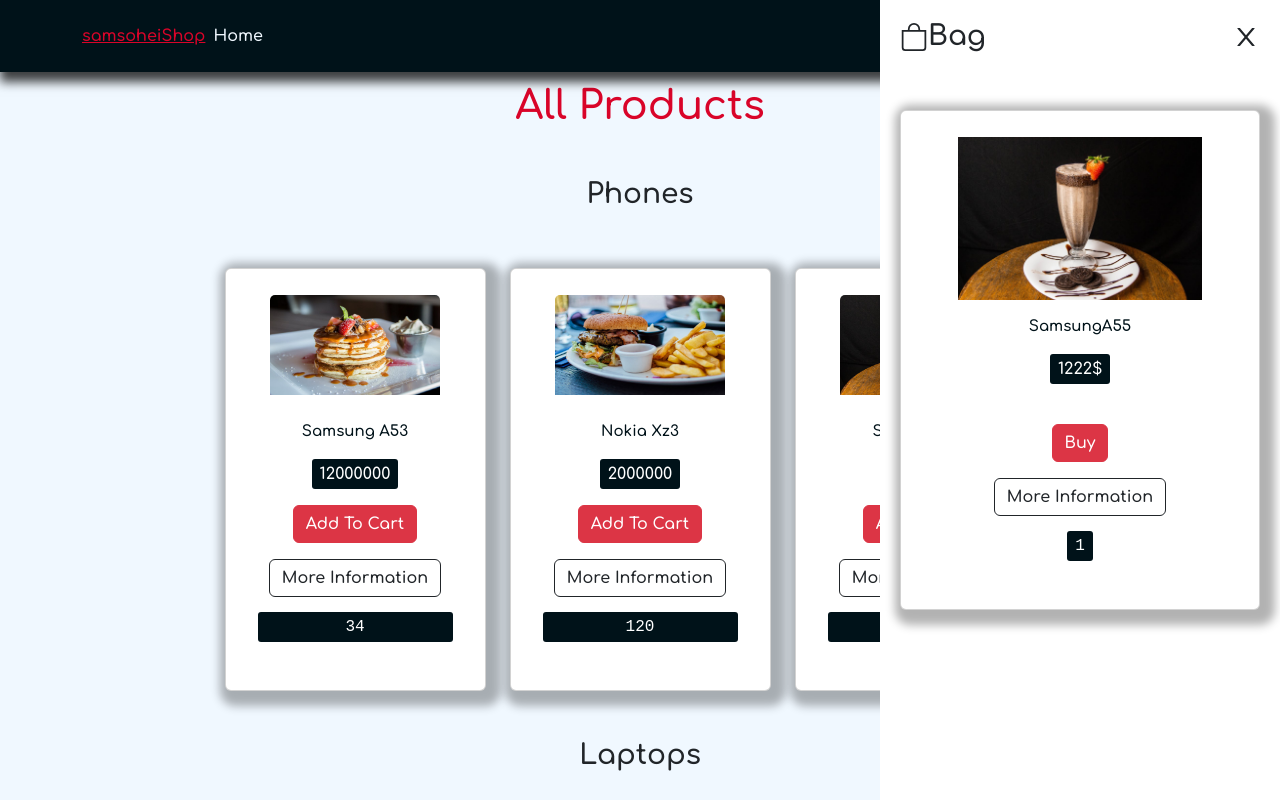
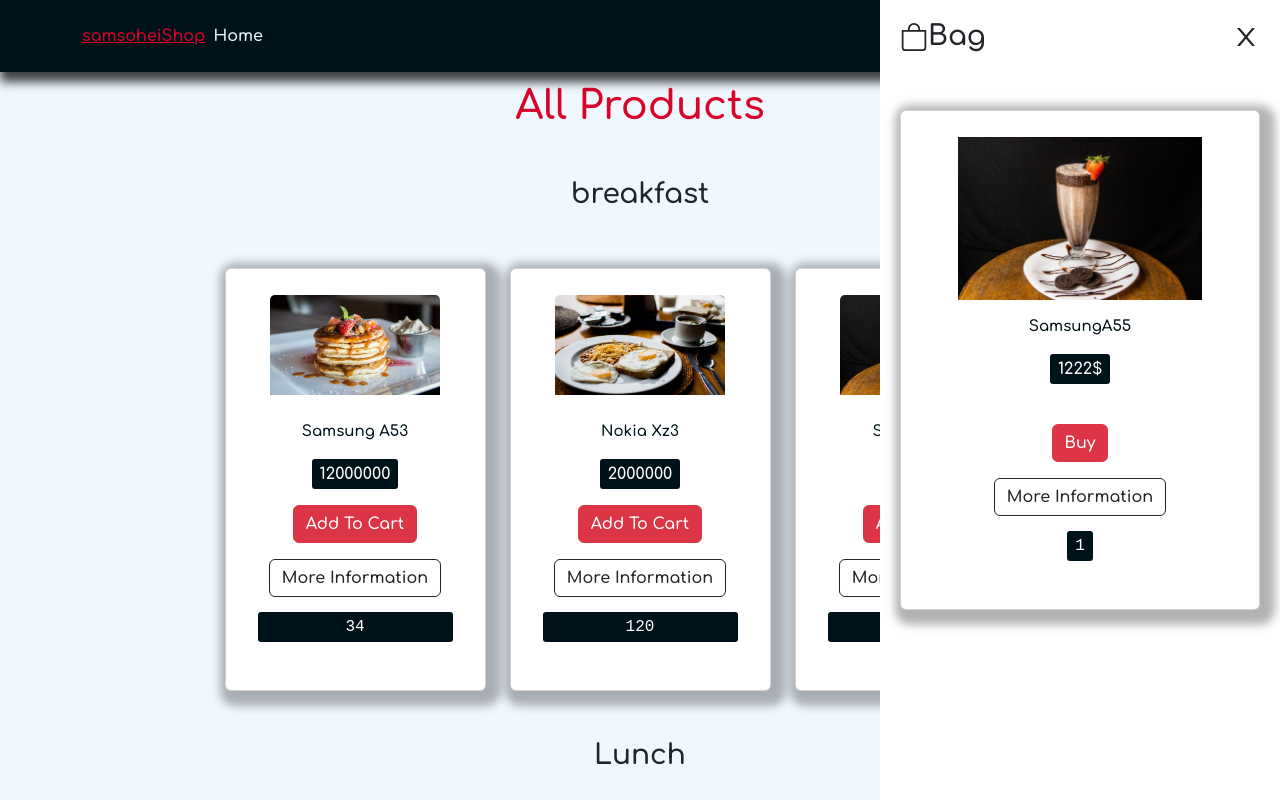
Before and after one commit to ssoheily/context-TEst, a React (Create React App) app: page / in a window 1280 px wide. Shown: the top 800 px of the page. Built offline with nearby package versions, Linux system fonts and the light colour scheme.

Commit message:
clean code

```diff
--- a/src/data/product.js
+++ b/src/data/product.js
@@ -1,6 +1,6 @@
 const products = [
   {
-    title: "Phones",
+    title: "breakfast",
     infos: [
       {
         id: 1,
@@ -12,7 +12,7 @@ const products = [
       {
         id: 2,
         title: "Nokia Xz3",
-        img: "/images/item-2.jpeg",
+        img: "/images/item-4.jpeg",
         price: 2_000_000,
         count: 120,
       },
@@ -26,12 +26,12 @@ const products = [
     ],
   },
   {
-    title: "Laptops",
+    title: "Lunch",
     infos: [
       {
         id: 1,
         title: "Acer Aspire",
-        img: "/images/item-4.jpeg",
+        img: "/images/item-2.jpeg",
         price: 4_000_000,
         count: 18,
       },
```
